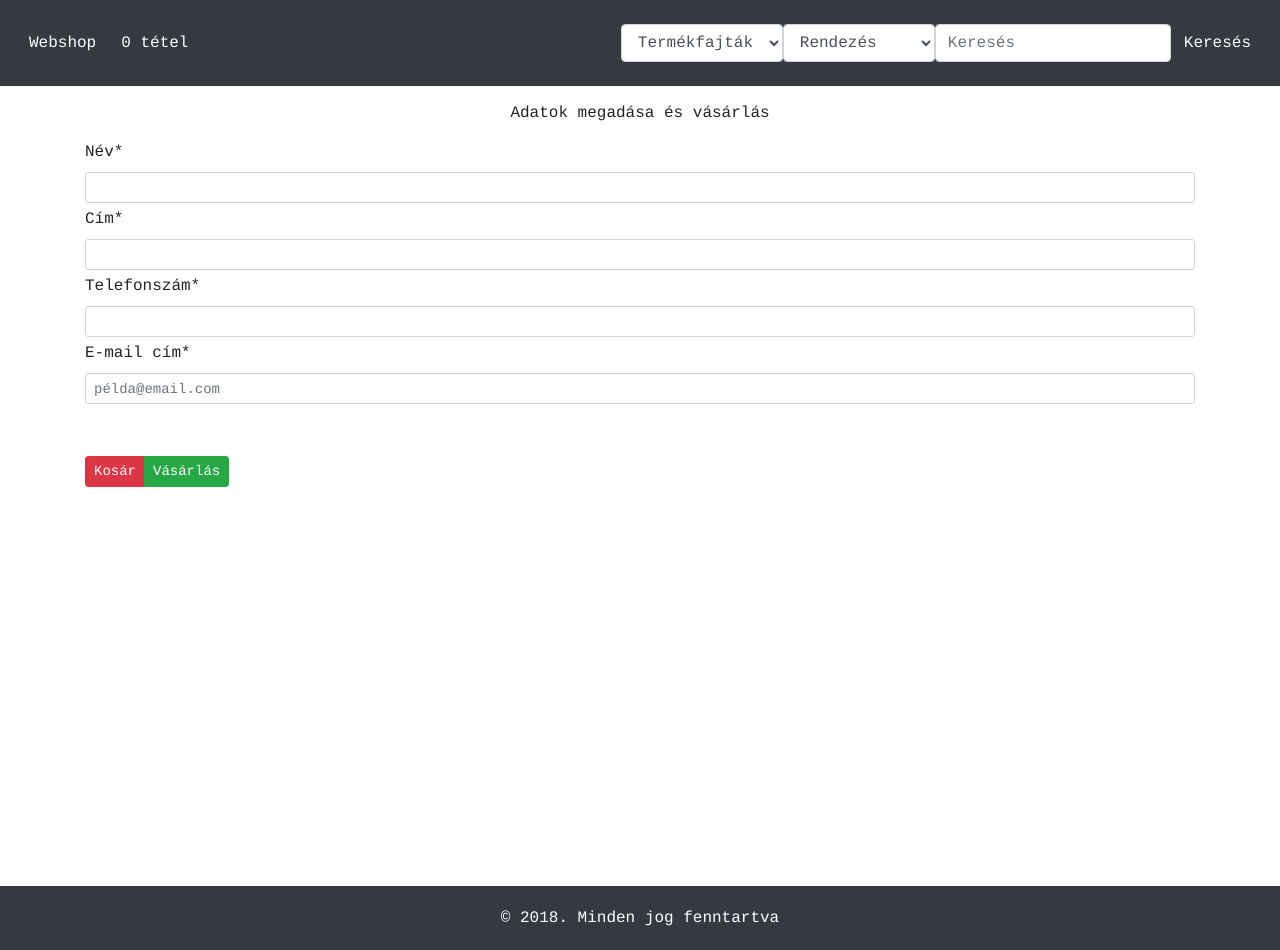
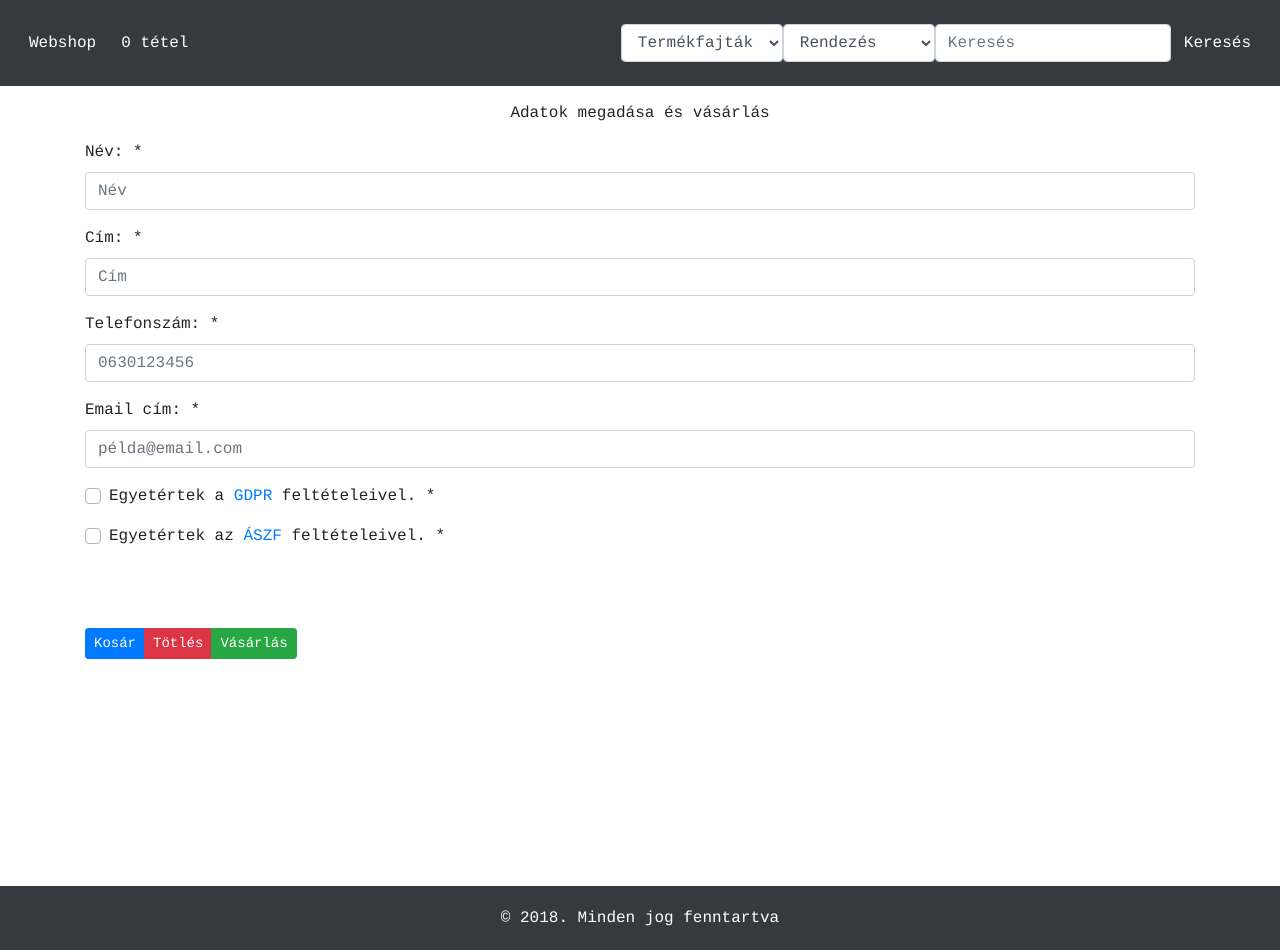
Before and after one commit to I-like-PhysiX/webshop, a Vue app in the folder webshop/: page /adatok in a window 1280 px wide. Built offline with nearby package versions, Linux system fonts and the light colour scheme.

Commit message:
Update adatok.vue

```diff
--- a/webshop/src/components/adatok.vue
+++ b/webshop/src/components/adatok.vue
@@ -13,63 +13,63 @@
                  v-on:click="hideModal">Bezárás</b-btn>
         </b-modal>
     <div class="container">
-    <div>
-      <b-form-group
-                    label="Név*"
-                    label-for="pop1"
-                    horizontal class="mb-1"
-                    :state="input1state"
-                    invalid-feedback="Kötelező kitölteni!">
-        <b-form-input
+      <b-form @submit="onSubmit" @reset="onReset">
+        <b-form-group id="exampleInputGroup1"
+                      label="Név: *"
+                      label-for="exampleInput1">
+          <b-form-input id="exampleInput1"
                         type="text"
-                      id="pop1"
-                      size="sm"
-                      v-model="input1"/>
+                        v-model="input1"
+                        required
+                        placeholder="Név">
+          </b-form-input>
         </b-form-group>
-      <b-form-group
-                    label="Cím*"
-                    label-for="pop3"
-                    horizontal class="mb-1"
-                    :state="input3state"
-                    invalid-feedback="Kötelező kitölteni!">
-        <b-form-input
+        <b-form-group id="exampleInputGroup2"
+                      label="Cím: *"
+                      label-for="exampleInput2">
+          <b-form-input id="exampleInput2"
                         type="text"
-                      id="pop3"
-                      size="sm"
-                      v-model="input3"/>
+                        v-model="input2"
+                        required
+                        placeholder="Cím">
+          </b-form-input>
         </b-form-group>
-      <b-form-group
-                    label="Telefonszám*"
-                    label-for="pop4"
-                    horizontal class="mb-1"
-                    :state="input4state"
-                    invalid-feedback="Kötelező kitölteni!">
-        <b-form-input
+        <b-form-group id="exampleInputGroup3"
+                      label="Telefonszám: *"
+                      label-for="exampleInput3">
+          <b-form-input id="exampleInput3"
                         type="tel"
-                      id="pop4"
-                      size="sm"
-                      v-model="input4"/>
+                        v-model="input3"
+                        required
+                        placeholder="0630123456">
+          </b-form-input>
         </b-form-group>
-      <b-form-group
-                    label="E-mail cím*"
-                    label-for="pop5"
-                    horizontal class="mb-1"
-                    :state="input5state"
-                    invalid-feedback="Kötelező kitölteni!">
-        <b-form-input
-                      placeholder="példa@email.com"
+        <b-form-group id="exampleInputGroup4"
+                      label="Email cím: *"
+                      label-for="exampleInput4">
+          <b-form-input id="exampleInput4"
                         type="email"
-                      id="pop5"
-                      size="sm"
-                      v-model="input5"/>
+                        v-model="input4"
+                        required
+                        placeholder="példa@email.com">
+          </b-form-input>
+        </b-form-group>
+        <b-form-group id="exampleGroup5">
+          <b-form-checkbox-group v-model="checked" id="exampleChecks" required>
+            <p><b-form-checkbox value="GDPR">Egyetértek a <a href="https://www.eugdpr.org/" target="_blank">GDPR</a> feltételeivel. *</b-form-checkbox></p>
+            <p><b-form-checkbox value="ÁSZF">Egyetértek az <a href="http://www.kormany.hu/download/b/db/21000/20170911%20IM%20%C3%81SZF%20felhaszn%C3%A1l%C3%A1si%20felt%C3%A9telek_felhaszn%C3%A1l%C3%A1si%20szerz%C5%91d%C3%A9sek.pdf" target="_blank">ÁSZF</a> feltételeivel. *</b-form-checkbox></p>
+          </b-form-checkbox-group>
         </b-form-group>
         <br>
         <br>
         <b-button-group class="responsive">
-        <b-btn v-on:click="$emit('basketrouterEvent')" size="sm" variant="danger">Kosár</b-btn>
-        <b-btn v-on:click="onOk()" size="sm" variant="success">Vásárlás</b-btn>
+          <b-btn v-on:click="$emit('basketrouterEvent')" size="sm" variant="primary">Kosár</b-btn>
+          <b-button type="reset" size="sm" variant="danger">Tötlés</b-button>
+          <b-button type="submit" size="sm" variant="success">Vásárlás</b-button>
         </b-button-group>
-    </div>
+      </b-form>
+      <br>
+      <br>
     </div>
 </div>
 </div>
@@ -81,38 +81,29 @@ export default {
   data() {
     return {
       input1: '',
-      input1state: null,
+      input2: '',
       input3: '',
-      input3state: null,
       input4: '',
-      input4state: null,
-      input5: '',
-      input5state: null,
+      checked: []
     }
   },
   watch: {
-     input1 (val) {
-       if (val) {
-         this.input1state = true;
-       }
-     },
-     input3 (val) {
-       if (val) {
-         this.input3state = true;
-       }
-     },
-     input4 (val) {
-       if (val) {
-         this.input4state = true;
-       }
-     },
-     input5 (val) {
-       if (val) {
-         this.input5state = true;
-       }
-     },
+
    },
   methods: {
+    onReset (event) {
+      event.preventDefault();
+      this.input1 = '';
+      this.input2 = '';
+      this.input3 = '';
+      this.input4 = '';
+      this.checked = [];
+    },
+    onSubmit (event) {
+      event.preventDefault();
+      console.log('Make API request');
+      this.showModal();
+    },
     showModal () {
       this.$refs.myModalRef.show();
     },
@@ -120,17 +111,7 @@ export default {
       this.$refs.myModalRef.hide();
       this.$emit('onCloseEvent');
       this.$emit('initEvent');
-    },
-    onOk () {
-      if (!this.input1) { this.input1state = false; }
-      if (!this.input3) { this.input3state = false; }
-      if (!this.input4) { this.input4state = false; }
-      if (!this.input5) { this.input5state = false; }
-      if (this.input1 && this.input3 && this.input4 && this.input5) {
-        console.log('Make API request');
-        this.showModal();
     }
-    },
   },
   mounted() {
 
```
Lines whose indentation alone changed are shown as unchanged.
